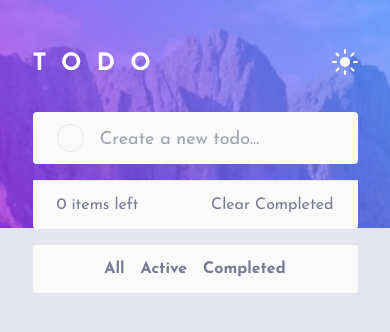
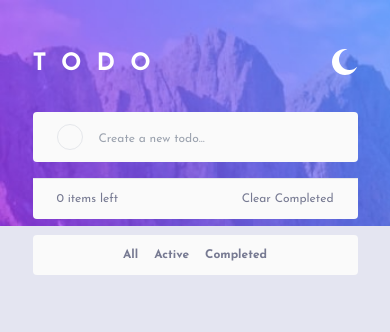
Before and after one commit to TomasPereira-Dev/frontendMentor-Challenge13, a React (Vite) app: page / in a window 390 px wide. Shown: the top 332 px of the page. Built offline with nearby package versions, Linux system fonts and the light colour scheme.

Commit message:
added clear compleated function + hover and active effects

```diff
--- a/src/App.jsx
+++ b/src/App.jsx
@@ -17,7 +17,7 @@ function App() {
   const [taskName, setTaskName] = useState(null);
   const [taskList, setTaskList] = useState(initialFunction);
   const [filteredTaskList, setFilteredTaskList] = useState([]);
-  const [switcherIcon, setSwitcherIcon] = useState("./src/assets/icon-sun.svg");
+  const [switcherIcon, setSwitcherIcon] = useState("./src/assets/icon-moon.svg");
   const [listCounter, setListCounter] = useState(0);
   const [listFilter, setListFilter] = useState("all");
   const newJson = JSON.stringify(taskList);
@@ -57,9 +57,9 @@ function App() {
     const htmlElement = document.querySelector("html");
     htmlElement.classList.toggle("dark");
     if(htmlElement.classList.contains("dark")){
+      setSwitcherIcon("./src/assets/icon-sun.svg");
+    }else{
       setSwitcherIcon("./src/assets/icon-moon.svg");
-    }else{
-      setSwitcherIcon("./src/assets/icon-sun.svg");
     }
   }
 
@@ -94,26 +94,33 @@ function App() {
     }
   },[taskList, listFilter])
 
+  const clearCompletedHandler = () => {
+    const filteredCopy = taskList.filter(item => item.isActive === true);
+    setTaskList(filteredCopy)
+  }
+
   const mappedTaskList = taskList.map(item =>
-    <li className={`flex justify-between px-6 py-3 ${item.isActive ? `no-underline` : `line-through`}`} key={item.id}>
+    <li className={`flex items-center justify-between px-6 py-3 ${item.isActive ? `no-underline` : `line-through`} decoration-darkGrayishBlue1 group`} key={item.id}>
       <div className='flex gap-4 items-center'>
-        <button className='p-2 border dark:border-darkGrayishBlue2 rounded-full' onClick={() => checkHandler(item.id)}>
-          <img className='invisible' src="./src/assets/icon-check.svg" alt=" "/>
-        </button>
+        <div className='relative'>
+          <input className='appearance-none p-3 border checked:bg-gradient-to-r from-gradientStart to-gradientStop dark:border-darkGrayishBlue2 rounded-full cursor-pointer peer' type='checkbox' checked={!item.isActive} onChange={() => checkHandler(item.id)}/>
+          <img className='absolute top-2 left-2 invisible peer-checked:visible' src="./src/assets/icon-check.svg" alt=" "/>
+        </div>
         <p className={`text-darkGrayishBlue4 dark:text-lightGrayishBlue1`}>{item.name}</p>
       </div>
-      <button onClick={() => {deleteHandler(item.id)}}>
+      <button className='invisible group-hover:visible' onClick={() => {deleteHandler(item.id)}}>
         <img src="./src/assets/icon-cross.svg" alt=" "/>
       </button>
     </li>);
 
     const mappedFilteredList = filteredTaskList.map(item =>
-      <li className={`flex justify-between px-6 py-3 ${item.isActive ? `no-underline` : `line-through`}`} key={item.id}>
+      <li className={`flex justify-between px-6 py-3 ${item.isActive ? `no-underline` : `line-through`} decoration-darkGrayishBlue1`} key={item.id}>
       <div className='flex gap-4 items-center'>
-        <button className='p-2 border dark:border-darkGrayishBlue2 rounded-full' onClick={() => checkHandler(item.id)}>
-          <img className='invisible' src="./src/assets/icon-check.svg" alt=" "/>
-        </button>
-        <p className={`text-darkGrayishBlue4 dark:text-lightGrayishBlue1`}>{item.name}</p>
+        <div className='relative max-w-min'>
+          <input className='appearance-none p-3 border checked:bg-gradient-to-r from-gradientStart to-gradientStop dark:border-darkGrayishBlue2 rounded-full cursor-pointer' type='checkbox' checked={!item.isActive} onChange={() => checkHandler(item.id)}/>
+          <img className='absolute top-2 left-2' src="./src/assets/icon-check.svg" alt=" "/>
+        </div>
+        <p>{item.name}</p>
       </div>
       <button onClick={() => {deleteHandler(item.id)}}>
         <img src="./src/assets/icon-cross.svg" alt=" "/>
@@ -130,35 +137,35 @@ function App() {
 
   return (
     <>
-      <div className='relative py-12 w-10/12 md:w-6/12'>
+      <div className='relative py-12 w-10/12 md:w-6/12 text-xs md:text-lg'>
         <div className='flex justify-between items-center mb-8'>
           <h1 className='text-2xl text-white tracking-letterSpacing1 font-bold'>TODO</h1>
           <button onClick={darkModeHandler}>
             <img className='relative -top-0.5' src={switcherIcon} alt= " "/>
           </button>
         </div>
-        <div className='flex gap-4 px-6 py-3 bg-lightGray1 dark:bg-darkGrayishBlue3 rounded'>
-          <button className='p-2 border dark:border-darkGrayishBlue2 rounded-full'>
+        <div className='flex items-center gap-4 px-6 py-3 bg-lightGray1 dark:bg-darkGrayishBlue3 rounded'>
+          <div className='p-3 border max-w-min dark:border-darkGrayishBlue2 rounded-full'>
               <img className='invisible' src="./src/assets/icon-check.svg" alt=" "/>
-          </button>
-          <input className='relative top-0.5 w-full text-lg text-darkGrayishBlue4 dark:text-lightGrayishBlue1 bg-transparent outline-none caret-brightBlue caret' type="text" placeholder='Create a new todo...' ref={inputRef} onChange={(e)=>{setTaskName(e.target.value)}} onKeyDown={(e)=>{taskHandler(e)}}/>
+          </div>
+          <input className='relative top-0.5 w-full text-darkGrayishBlue4 dark:text-lightGrayishBlue1 bg-transparent outline-none caret-brightBlue caret' type="text" placeholder='Create a new todo...' ref={inputRef} onChange={(e)=>{setTaskName(e.target.value)}} onKeyDown={(e)=>{taskHandler(e)}}/>
         </div>
         <div className='mt-4'>
           <div className='absolute flex flex-col justify-between w-full -bottom-100'>
-            <ul className='bg-lightGray1 dark:bg-darkGrayishBlue3 divide-y dark:divide-darkGrayishBlue2 rounded-t'>{listFilter === "all" ? mappedTaskList : mappedFilteredList}</ul>
+            <ul className='text-darkGrayishBlue4 dark:text-lightGrayishBlue1 bg-lightGray1 dark:bg-darkGrayishBlue3 divide-y dark:divide-darkGrayishBlue2 rounded-t'>{listFilter === "all" ? mappedTaskList : mappedFilteredList}</ul>
             <div className='flex justify-between px-6 py-3 text-darkGrayishBlue1 bg-lightGray1 dark:bg-darkGrayishBlue3 border-t dark:border-t-darkGrayishBlue2 rounded-b'>
               <p>{`${listCounter} items left`}</p>
               <div className='hidden md:flex md:gap-2'>
-                <button onClick={() => setListFilter("all")}>All</button>
-                <button onClick={() => setListFilter(true)}>Active</button>
-                <button onClick={() => setListFilter(false)}>Completed</button>
+                <button className='hover:font-bold hover:text-darkGrayishBlue4 dark:hover:text-lightGrayishBlue2' onClick={() => setListFilter("all")}>All</button>
+                <button className='hover:font-bold hover:text-darkGrayishBlue4 dark:hover:text-lightGrayishBlue2' onClick={() => setListFilter(true)}>Active</button>
+                <button className='hover:font-bold hover:text-darkGrayishBlue4 dark:hover:text-lightGrayishBlue2' onClick={() => setListFilter(false)}>Completed</button>
               </div>
-              <button>Clear Completed</button>
+              <button className='hover:font-bold hover:text-darkGrayishBlue4 dark:hover:text-lightGrayishBlue2' onClick={clearCompletedHandler}>Clear Completed</button>
             </div>
             <div className='flex justify-center gap-4 px-6 py-3 mt-4 text-darkGrayishBlue1 font-bold bg-lightGray1 dark:bg-darkGrayishBlue3 rounded md:hidden'>
-              <button onClick={() => setListFilter("all")}>All</button>
-              <button onClick={() => setListFilter(true)}>Active</button>
-              <button onClick={() => setListFilter(false)}>Completed</button>
+              <button className='hover:font-bold hover:text-darkGrayishBlue4 dark:hover:text-lightGrayishBlue2' onClick={() => setListFilter("all")}>All</button>
+              <button className='hover:font-bold hover:text-darkGrayishBlue4 dark:hover:text-lightGrayishBlue2' onClick={() => setListFilter(true)}>Active</button>
+              <button className='hover:font-bold hover:text-darkGrayishBlue4 dark:hover:text-lightGrayishBlue2' onClick={() => setListFilter(false)}>Completed</button>
             </div>
           </div>
         </div>
--- a/tailwind.config.js
+++ b/tailwind.config.js
@@ -47,6 +47,12 @@ export default {
         caretColor: {
           brightBlue: "hsl(220, 98%, 61%)",
 
+        },
+        colors: {
+          gradientStart: "hsl(192, 100%, 67%)",
+          gradientStop: "hsl(280, 87%, 65%)",
+          lightGrayishBlue1: "hsl(234, 39%, 85%)",
+          darkGrayishBlue1: "hsl(234, 11%, 52%)",
         }
     }
   },
```
